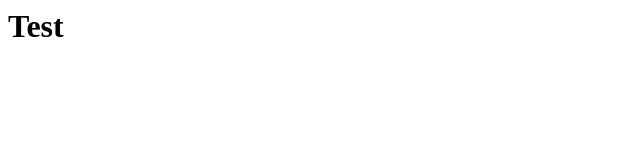
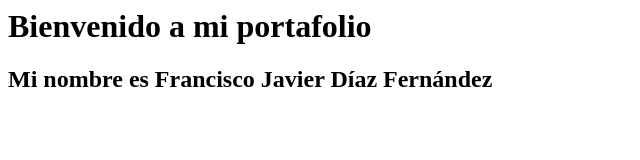
Before and after one commit to FrancDifer/Portafolio, a plain HTML site: page index.html in a window 1280 px wide. Shown: the whole page, without its empty margins (0-640 px from the left). Drawn offline with Linux system fonts and the light colour scheme.

Commit message:
Se agrega saludo

```diff
--- a/index.html
+++ b/index.html
@@ -1,2 +1,3 @@
 <title>FrancDifer | Portafolio</title>
-<h1>Test</h1>
+<h1>Bienvenido a mi portafolio</h1>
+<h2>Mi nombre es Francisco Javier Díaz Fernández</h2>
```
